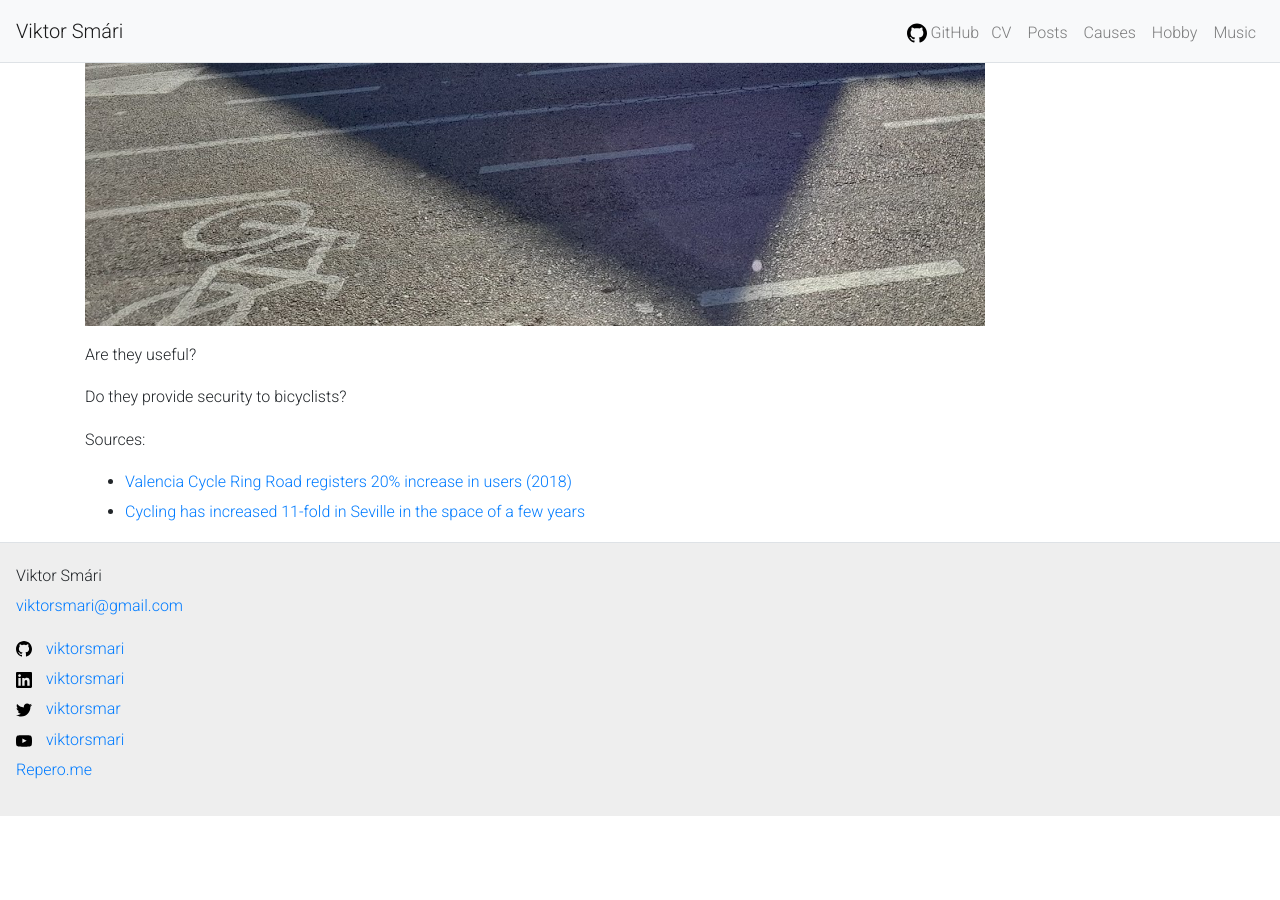
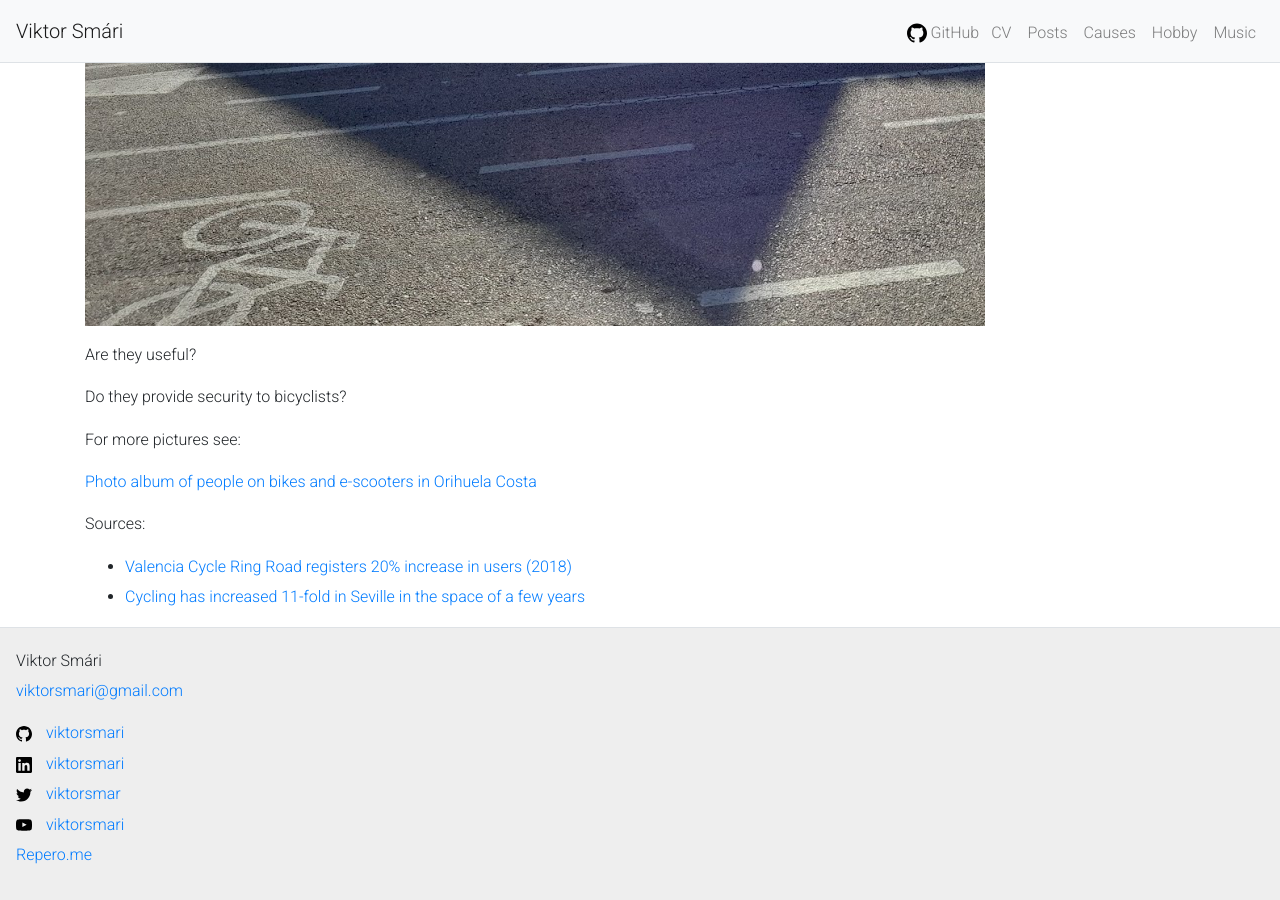
Before and after one commit to viktorsmari/viktorsmari.github.io, a Jekyll site: the page built from orihuela.md, in a window 1280 px wide and 900 px high, scrolled down 8171 px. Built offline with Jekyll 4.4.1, drawn with Linux system fonts in a browser that asks for light colours; our own code applies the rules of GitHub Pages for plain Markdown files; comment, search, counter and statistics services are not loaded; before the commit the page ends 8987 px from its top, so only the background shows below that.

Commit message:
Add link

```diff
--- a/orihuela.md
+++ b/orihuela.md
@@ -101,6 +101,10 @@ Are they useful?
 
 Do they provide security to bicyclists?
 
+For more pictures see:
+
+<a href="https://photos.app.goo.gl/HG58UKDLRJmYrqXt6" target="_blank">Photo album of people on bikes and e-scooters in Orihuela Costa</a>
+
 Sources:
 - <a target="_blank" href="http://www.onyour.bike/2018/04/valencia-cycle-ring-road-registers-20.html">Valencia Cycle Ring Road registers 20% increase in users (2018)</a>
 - <a target="_blank" href="https://www.theguardian.com/cities/2015/jan/28/seville-cycling-capital-southern-europe-bike-lanes">Cycling has increased 11-fold in Seville in the space of a few years</a>
```
